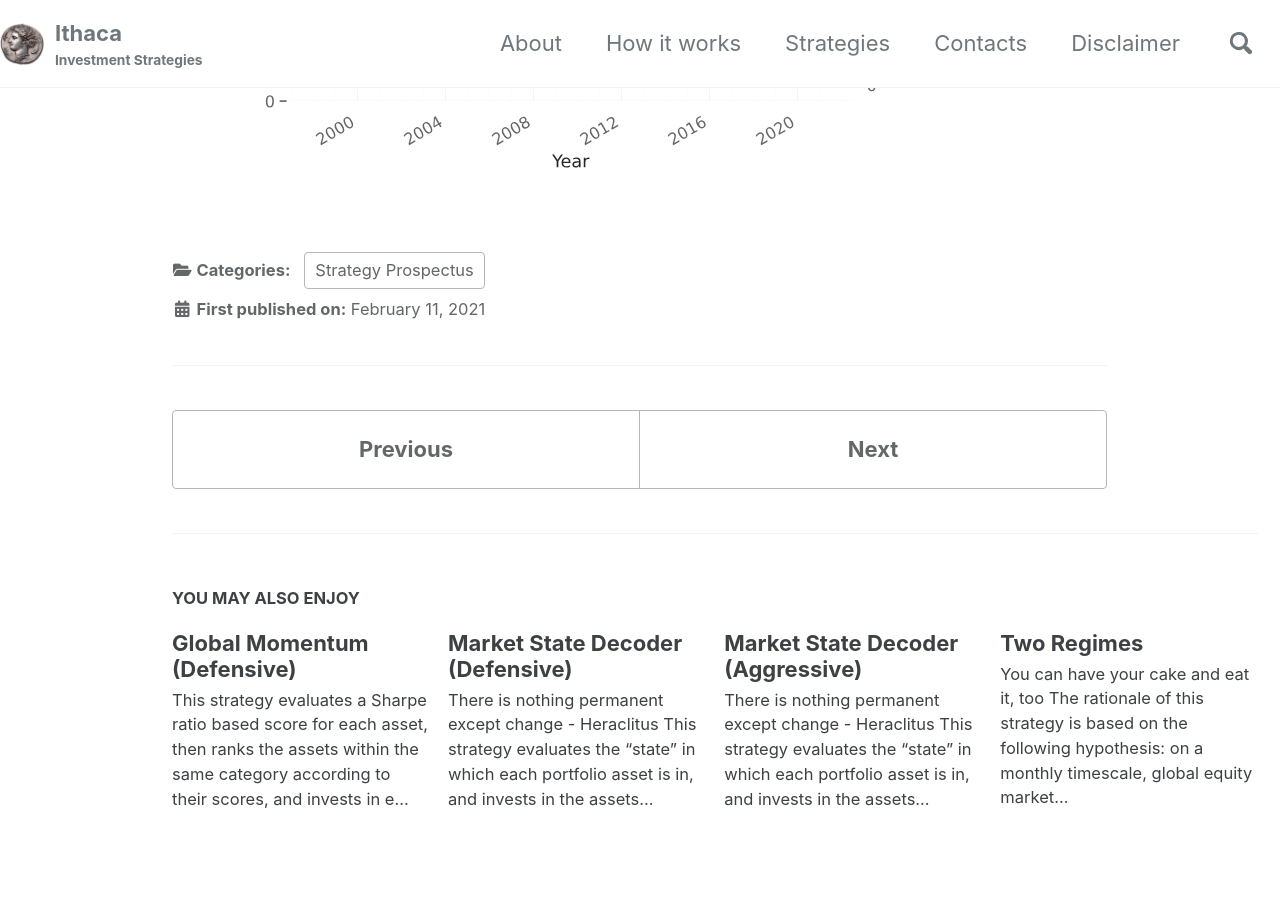
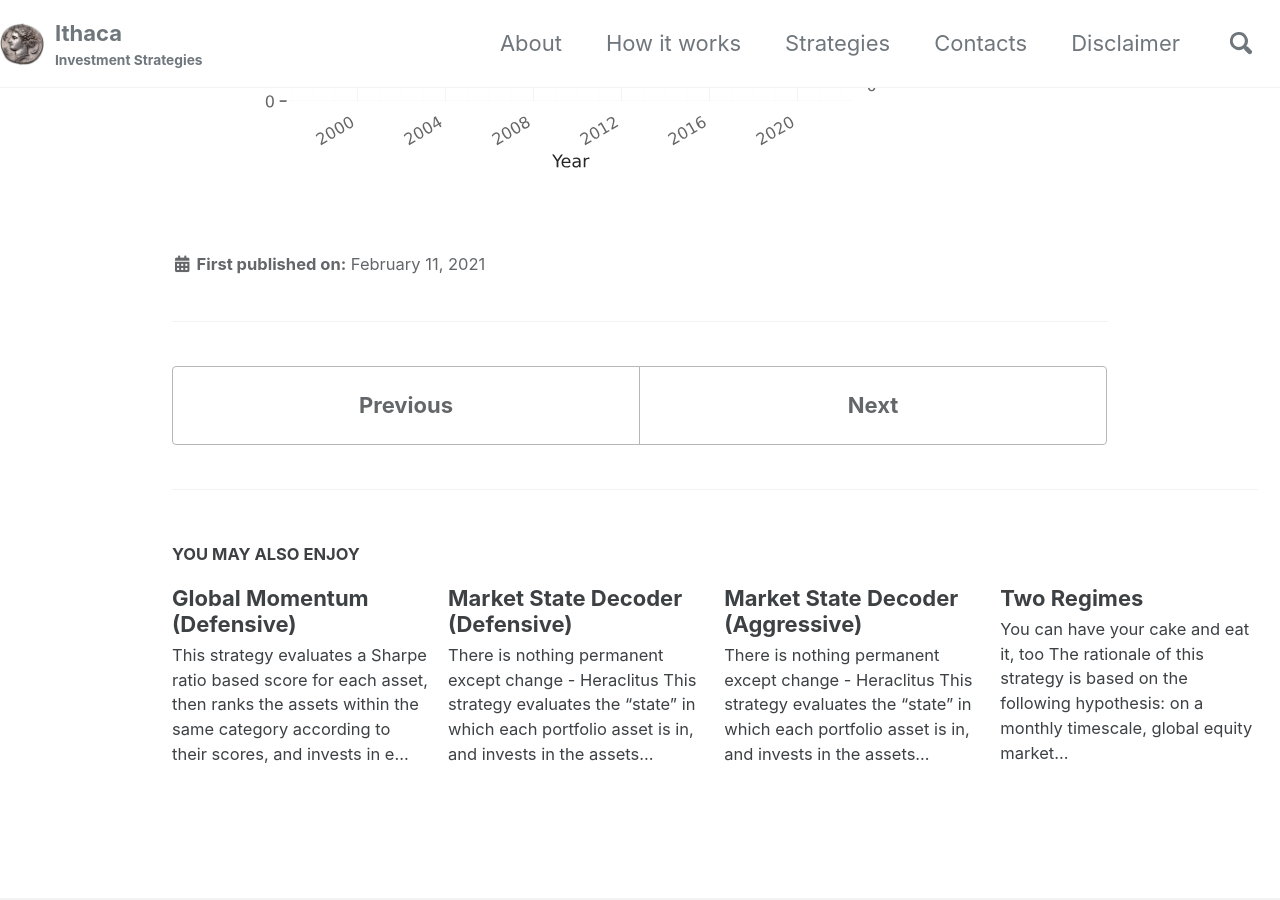
Before and after one commit to IthacaResearch/ithacaresearch.github.io, a Jekyll site: the page built from _posts/2021-02-11-Global-Momentum-Aggressive.md, in a window 1280 px wide and 900 px high, scrolled down 1563 px. Built offline with Jekyll 4.4.1, drawn with Linux system fonts in a browser that asks for light colours; cached includes are drawn as plain includes.

Commit message:
Update 2021-02-11-Global-Momentum-Aggressive.md

```diff
--- a/_posts/2021-02-11-Global-Momentum-Aggressive.md
+++ b/_posts/2021-02-11-Global-Momentum-Aggressive.md
@@ -1,8 +1,6 @@
 ---
 title: "Global Momentum (Aggressive)"
 permalink: /strategies/global-momentum-aggressive
-categories:
-  - "Strategy Prospectus"
 ---
 
 This strategy evaluates a momentum based score for each asset, then ranks the assets within the same category according to their scores, and invests in equal parts in the highest ranking assets in each category.
```
